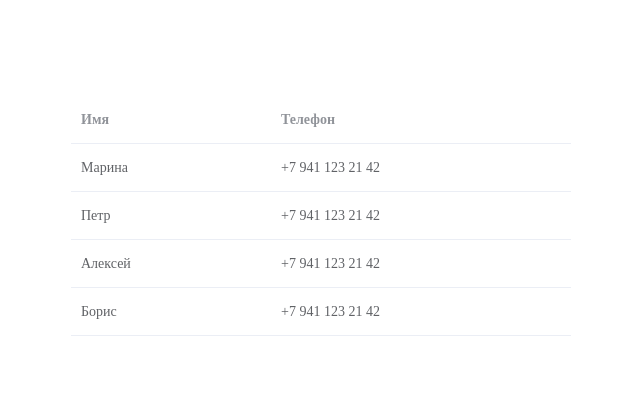
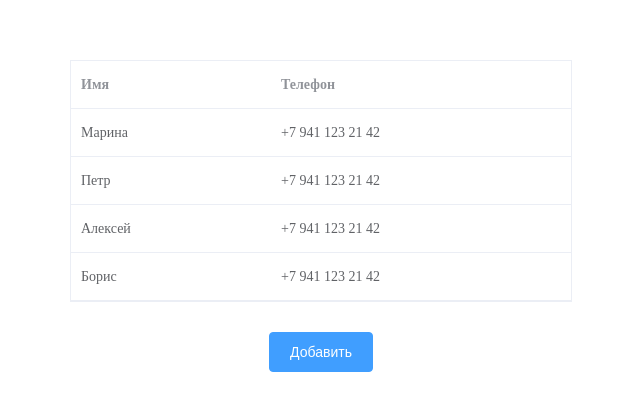
Before and after one commit to sashafdtv/vue-test-table, a Vue app: page / in a window 1280 px wide. Shown: the part 184-594 px from the top of the page, without its empty margins (319-959 px from the left). Built offline with nearby package versions, Linux system fonts and the light colour scheme.

Commit message:
Кнопка и обводка для таблицы

```diff
--- a/src/components/Table.vue
+++ b/src/components/Table.vue
@@ -12,6 +12,10 @@
         label="Телефон"
         width="300"/>
     </el-table>
+
+    <div class="button-wrapper">
+      <el-button type="primary">Добавить</el-button>
+    </div>
   </section>
 </template>
 
@@ -39,4 +43,15 @@ export default {
 </script>
 
 <style scoped>
+
+.el-table {
+  margin-bottom: 30px;
+  border: 1px solid #EBEEF5
+}
+
+.button-wrapper {
+  width: 100%;
+  display: flex;
+  justify-content: center;
+}
 </style>
```
